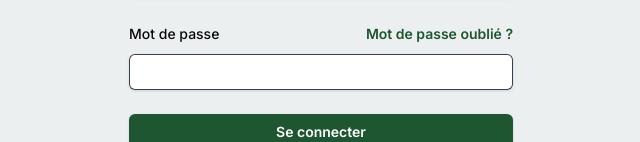
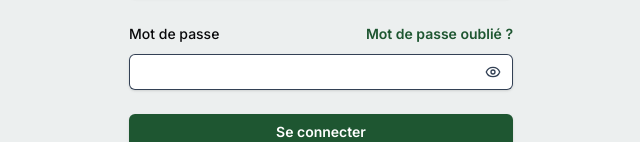
Before and after one commit to kaneabdel-droid/siggie, a Next.js app: page /login in a window 1280 px wide. Shown: the part 254-396 px from the top of the page, without its empty margins (319-959 px from the left). Built offline with nearby package versions, Linux system fonts and the light colour scheme.

Commit message:
Feat: Add password visibility toggle to login and signup

```diff
--- a/app/login/page.tsx
+++ b/app/login/page.tsx
@@ -1,7 +1,12 @@
+'use client'
+
+import { useState } from 'react'
+import { Eye, EyeOff } from 'lucide-react'
 import { login } from './actions'
 
 export default function LoginPage({ searchParams }: { searchParams: { message?: string } }) {
   const message = searchParams?.message
+  const [showPassword, setShowPassword] = useState(false)
 
   return (
     <div className="flex min-h-full flex-col justify-center px-6 py-12 lg:px-8 bg-background">
@@ -59,15 +64,26 @@ export default function LoginPage({ searchParams }: { searchParams: { message?:
                 </a>
               </div>
             </div>
-            <div className="mt-2">
+            <div className="mt-2 relative">
               <input
                 id="password"
                 name="password"
-                type="password"
+                type={showPassword ? "text" : "password"}
                 autoComplete="current-password"
                 required
-                className="block w-full rounded-md border-0 py-1.5 px-3 bg-surface text-foreground shadow-sm ring-1 ring-inset ring-foreground-muted focus:ring-2 focus:ring-inset focus:ring-primary sm:text-sm sm:leading-6"
+                className="block w-full rounded-md border-0 py-1.5 px-3 pr-10 bg-surface text-foreground shadow-sm ring-1 ring-inset ring-foreground-muted focus:ring-2 focus:ring-inset focus:ring-primary sm:text-sm sm:leading-6"
               />
+              <button
+                type="button"
+                onClick={() => setShowPassword(!showPassword)}
+                className="absolute inset-y-0 right-0 flex items-center pr-3 text-foreground-muted hover:text-foreground"
+              >
+                {showPassword ? (
+                  <EyeOff className="h-4 w-4" aria-hidden="true" />
+                ) : (
+                  <Eye className="h-4 w-4" aria-hidden="true" />
+                )}
+              </button>
             </div>
           </div>
 
--- a/app/signup/page.tsx
+++ b/app/signup/page.tsx
@@ -1,6 +1,12 @@
+'use client'
+
+import { useState } from 'react'
+import { Eye, EyeOff } from 'lucide-react'
 import { signup } from './actions'
 
 export default function SignupPage({ searchParams }: { searchParams: { message: string, plan?: string } }) {
+  const [showPassword, setShowPassword] = useState(false)
+
   return (
     <div className="flex min-h-full flex-col justify-center px-6 py-12 lg:px-8 bg-background">
       <div className="sm:mx-auto sm:w-full sm:max-w-sm">
@@ -57,15 +63,26 @@ export default function SignupPage({ searchParams }: { searchParams: { message:
             <label htmlFor="password" className="block text-sm font-medium leading-6 text-foreground">
               Mot de passe
             </label>
-            <div className="mt-2">
+            <div className="mt-2 relative">
               <input
                 id="password"
                 name="password"
-                type="password"
+                type={showPassword ? "text" : "password"}
                 autoComplete="new-password"
                 required
-                className="block w-full rounded-md border-0 py-1.5 px-3 bg-surface text-foreground shadow-sm ring-1 ring-inset ring-foreground-muted focus:ring-2 focus:ring-inset focus:ring-primary sm:text-sm sm:leading-6"
+                className="block w-full rounded-md border-0 py-1.5 px-3 pr-10 bg-surface text-foreground shadow-sm ring-1 ring-inset ring-foreground-muted focus:ring-2 focus:ring-inset focus:ring-primary sm:text-sm sm:leading-6"
               />
+              <button
+                type="button"
+                onClick={() => setShowPassword(!showPassword)}
+                className="absolute inset-y-0 right-0 flex items-center pr-3 text-foreground-muted hover:text-foreground"
+              >
+                {showPassword ? (
+                  <EyeOff className="h-4 w-4" aria-hidden="true" />
+                ) : (
+                  <Eye className="h-4 w-4" aria-hidden="true" />
+                )}
+              </button>
             </div>
           </div>
 
```
